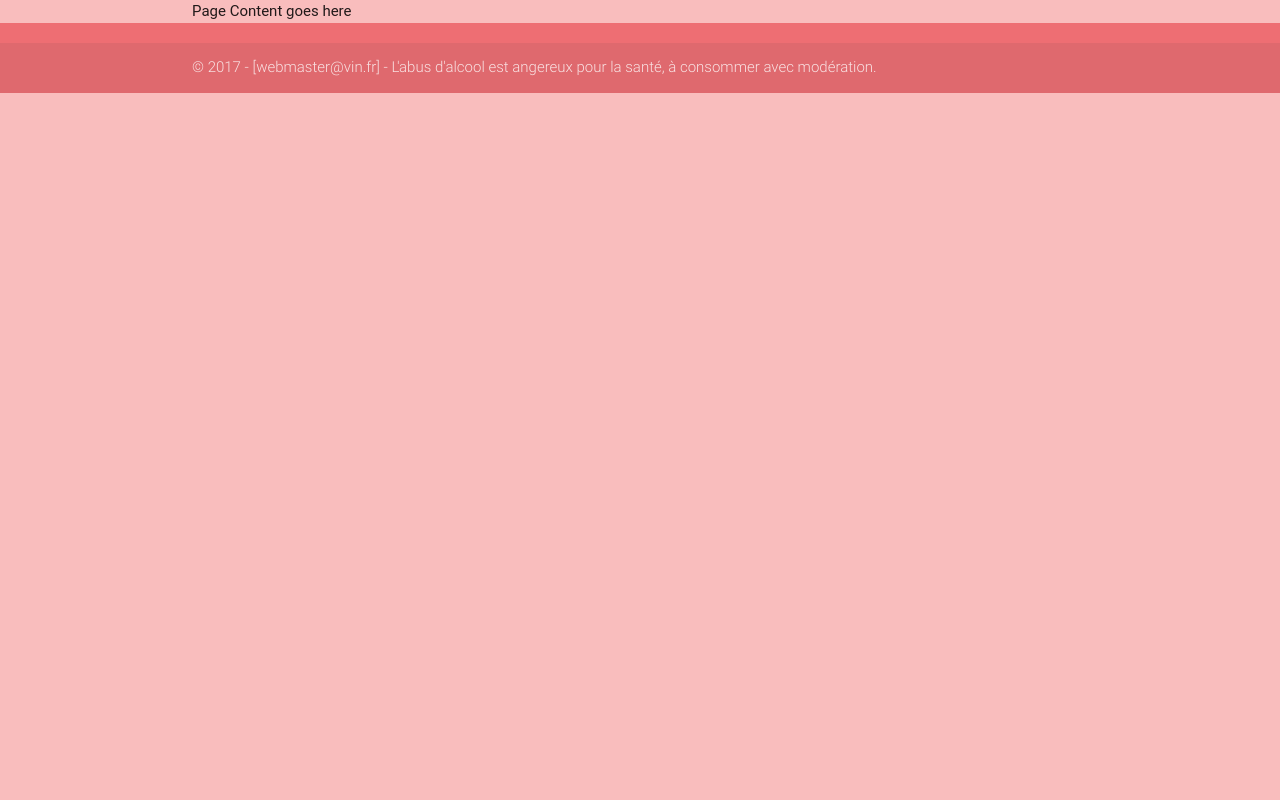
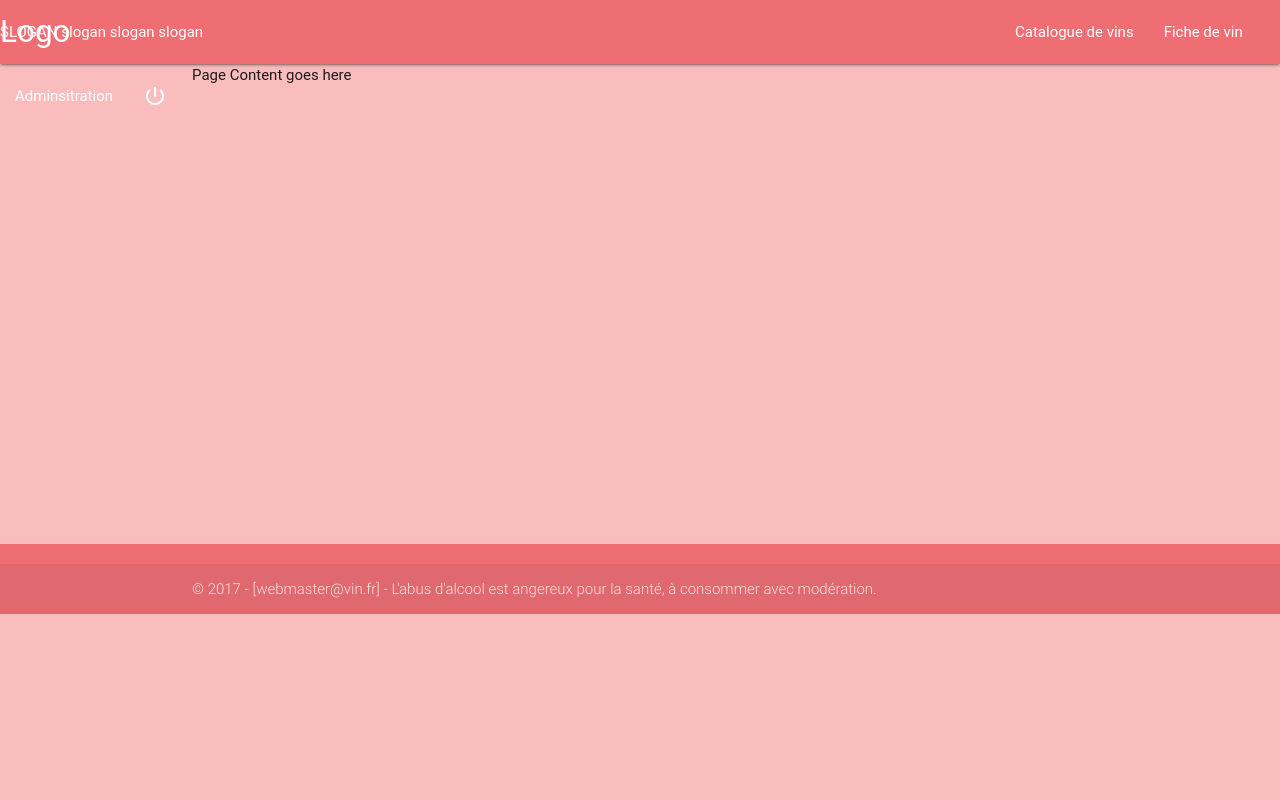
Before and after one commit to alain-mariathas/MonSiteDeVin, a PHP site: page / in a window 1280 px wide. Run offline with PHP 8.4, Linux system fonts and the light colour scheme; some libraries are stand-ins or nearby versions; some web fonts are replaced.

Commit message:
header et head

```diff
--- a/css/style.css
+++ b/css/style.css
@@ -1,26 +1,18 @@
-body{
-background : #f9bdbd;
-display: flex;
-min-height: 100px;
-flex-direction: column;
-}
-
-h1{
-background : white;
-}
-
-.main{
-background : white;
-margin-left: 3%;
-margin-right: 3%;
-height: 80%;
-}
-
-
   body {
-
+  background : #f9bdbd;
+    display: flex;
+    min-height: 100vh;
+    flex-direction: column;
   }
 
   main {
     flex: 1 0 auto;
   }
+
+  .main {
+  height: 60vh;
+  }
+
+h1{
+background : white;
+}
--- /dev/null
+++ b/head.php
@@ -0,0 +1,11 @@
+<head>
+
+<link type="text/css" rel="stylesheet" href="http://web.epnak.org/css/materialize.css"  media="screen,projection"/>
+<link rel="stylesheet" href="https://cdnjs.cloudflare.com/ajax/libs/materialize/0.98.2/css/materialize.min.css">
+<link href="https://fonts.googleapis.com/icon?family=Material+Icons" rel="stylesheet"/>
+<link rel="stylesheet" href="//code.jquery.com/ui/1.12.1/themes/base/jquery-ui.css">
+<link rel="stylesheet" href="css/style.css">
+<script type="text/javascript" src="https://code.jquery.com/jquery-2.1.1.min.js"></script>
+<script src="https://cdnjs.cloudflare.com/ajax/libs/materialize/0.98.0/js/materialize.js"></script>
+<script src="https://cdnjs.cloudflare.com/ajax/libs/materialize/0.98.0/js/materialize.min.js"></script>
+</head>
--- /dev/null
+++ b/header.php
@@ -0,0 +1,20 @@
+
+  <div class="navbar-fixed">
+    <nav>
+      <div class="nav-wrapper">
+        <a href="#!" class="brand-logo">Logo</a>
+        <ul class="right hide-on-med-and-down">
+          <li style="width:1000px">SLOGAN slogan slogan slogan</li>
+          <li><a href="#">Catalogue de vins</a></li>
+          <li><a href="#">Fiche de vin</a></li>
+
+          <?php
+          //insérer contrôle administrateur
+          ?>
+          <li><a href="#">Adminsitration</a></li>
+          <?php ?>
+          <li><a href="deconnexion.php"><i class="material-icons">power_settings_new</i></a></li>
+        </ul>
+      </div>
+    </nav>
+  </div>
--- a/index.php
+++ b/index.php
@@ -1,18 +1,8 @@
 <html>
-<head>
-
-<link type="text/css" rel="stylesheet" href="http://web.epnak.org/css/materialize.css"  media="screen,projection"/>
-<link rel="stylesheet" href="https://cdnjs.cloudflare.com/ajax/libs/materialize/0.98.2/css/materialize.min.css">
-<link href="https://fonts.googleapis.com/icon?family=Material+Icons" rel="stylesheet"/>
-<link rel="stylesheet" href="//code.jquery.com/ui/1.12.1/themes/base/jquery-ui.css">
-<link rel="stylesheet" href="css/style.css">
-<script type="text/javascript" src="https://code.jquery.com/jquery-2.1.1.min.js"></script>
-<script src="https://cdnjs.cloudflare.com/ajax/libs/materialize/0.98.0/js/materialize.js"></script>
-<script src="https://cdnjs.cloudflare.com/ajax/libs/materialize/0.98.0/js/materialize.min.js"></script>
-</head>
-
+<?php include("head.php"); ?>
     <body>
-      <div class="container">
+    <?php include("header.php"); ?>
+      <div class="container main">
          Page Content goes here
       </div>
   <?php include("footer.php"); ?>
```
Also changed, not shown: 1 other file.
